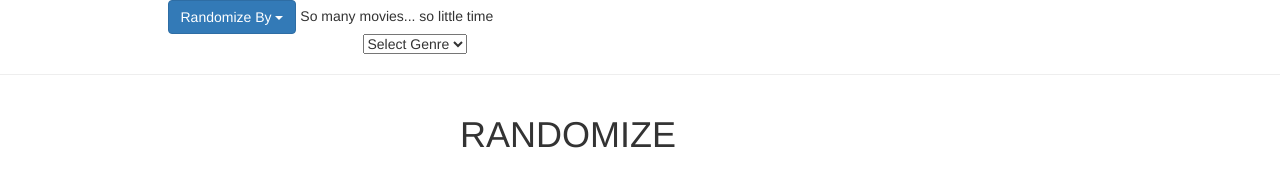
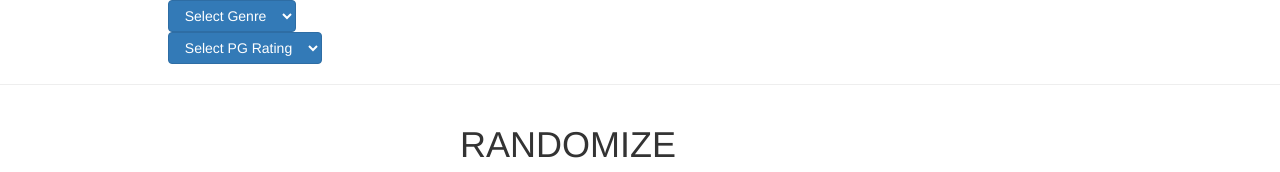
Before and after one commit to AllonSegall/proj, a website: page index.html in a window 1280 px wide. Shown: the top 172 px of the page. Drawn offline with nearby package versions, Linux system fonts and the light colour scheme.

Commit message:
new dropdowns and fancy button

```diff
--- a/index.html
+++ b/index.html
@@ -14,31 +14,20 @@
         <div class="row">
           <div class="col-md-10 col-md-offset-1" ng-model="placeholder">
             <div class="btn-group">
-              <div class="dropdown">
-                <button class="btn btn-primary dropdown-toggle" type="button" data-toggle="dropdown" aria-haspopup="true" aria-expanded="false">
-                  Randomize By
-                  <span class="caret"></span>
-                </button>
-                <ul class="dropdown-menu" aria-labelledby="dropdownMenu2">
-                  <li> <button type="button" class="btn btn-link genre">Genre</button></li>
-                  <li> <button type="button" class="btn btn-link actor">Actor</button></li>
-                  <li> <button type="button" class="btn btn-link pgRating">PG Rating</button></li>
-                </ul>
-                <span>So many movies... so little time</span>
-              </div>
+
+              <div class="dropdownGenre">
+                <select class="btn btn-primary dropdown-toggle" ng-options="item as item.label for item in genreOptions track by item.id" ng-model="selectedGenre" data-toggle="dropdown" aria-haspopup="true" aria-expanded="false"></select>
+              </div> <!-- dropdown genre closer -->
+
+              <div class="dropdownPG">
+                <select class="btn btn-primary dropdown-toggle" ng-options="item as item.label for item in pgOptions track by item.id" ng-model="selectedpg" data-toggle="dropdown" aria-haspopup="true" aria-expanded="false"></select>
+              </div> <!-- dropdown PG closer -->
+
             </div> <!-- btn-group closer -->
           </div> <!-- col closer -->
         </div> <!-- row closer -->
       </div> <!-- container closer -->
 
-
-    <div class="container">
-      <div class="row">
-        <div class="col-md-6 col-md-offset-3">
-          <select ng-options="item as item.label for item in genreOptions track by item.id" ng-model="selectedGenre"></select>
-        </div>
-      </div>
-    </div>
 
     <hr> <!-- BIG RED BUTTON SECTION -->
 
@@ -74,8 +63,8 @@
 
     <script type="text/javascript" src="node_modules\jquery\dist\jquery.min.js"></script>
     <script type="text/javascript" src="node_modules\bootstrap\dist\js\bootstrap.min.js"></script>
+    <script src="node_modules/angular/angular.min.js"></script>
     <script type="text/javascript" src="app.js"></script>
-    <script src="node_modules/angular/angular.min.js"></script>
     <script src="app.js"></script>
     <script src="movies_service.js"></script>
     <script src="movies_controller.js"></script>
--- a/movies_controller.js
+++ b/movies_controller.js
@@ -13,6 +13,10 @@ app.controller('moviesController', ['$scope','moviesService','$window' , functio
   $scope.genreOptions = moviesService.genre;
 
   $scope.selectedGenre = moviesService.genre[0];
+
+  $scope.pgOptions = moviesService.pg;
+
+  $scope.selectedpg = moviesService.pg[0];
 
   $scope.suggestedMovies = moviesOptions;
 
--- a/movies_service.js
+++ b/movies_service.js
@@ -12,7 +12,15 @@ var dummyData  = [
     {label: 'Drama', id: 1},
     {label: 'Action', id: 2},
     {label: 'Comedy', id: 3},
-    {label: 'Romance', id: 4}
+    {label: 'ChickFlick', id: 4}
+    ];
+
+    var dummyPG = [
+      {label: "Select PG Rating", id: 0},
+      {label: "PG", id: 1},
+      {label: "PG-13", id: 2},
+      {label: "R", id: 3},
+      {label: "CD-17", id: 4}
     ];
 
 /*******************movies main service*********************/
@@ -32,6 +40,7 @@ app.factory('moviesService', ['$http', function ($http) {
   }
 
   movies.genre = dummyGenre;
+  movies.pg = dummyPG;
 
   movies.getRandMovie = function(){
     if(movies.moviesPull.length > 0){
```
